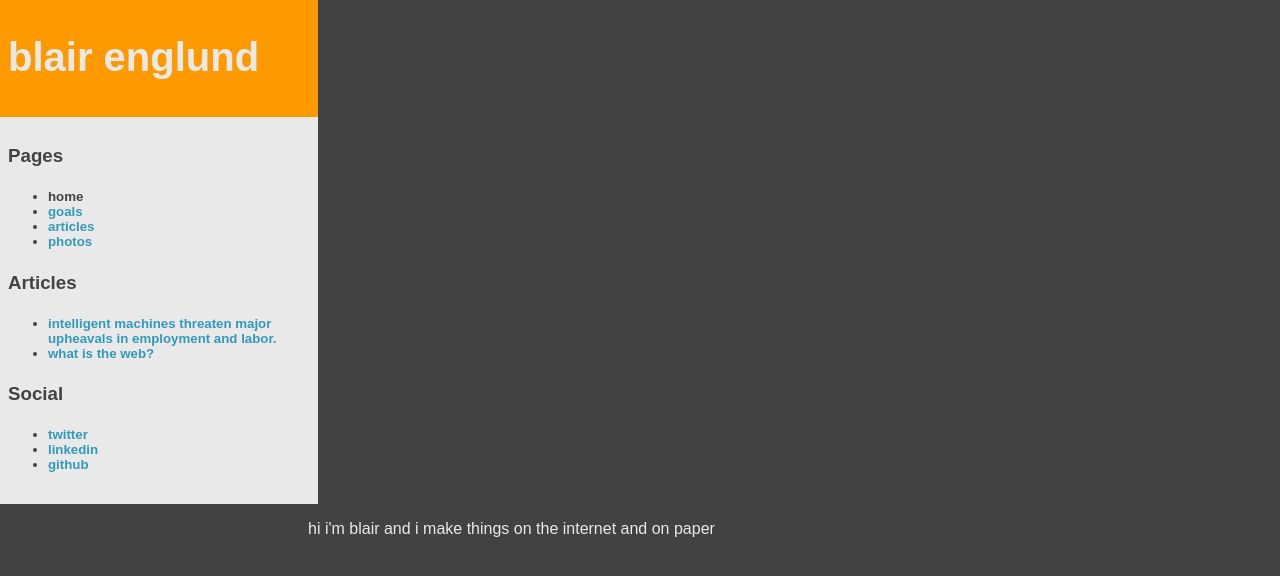
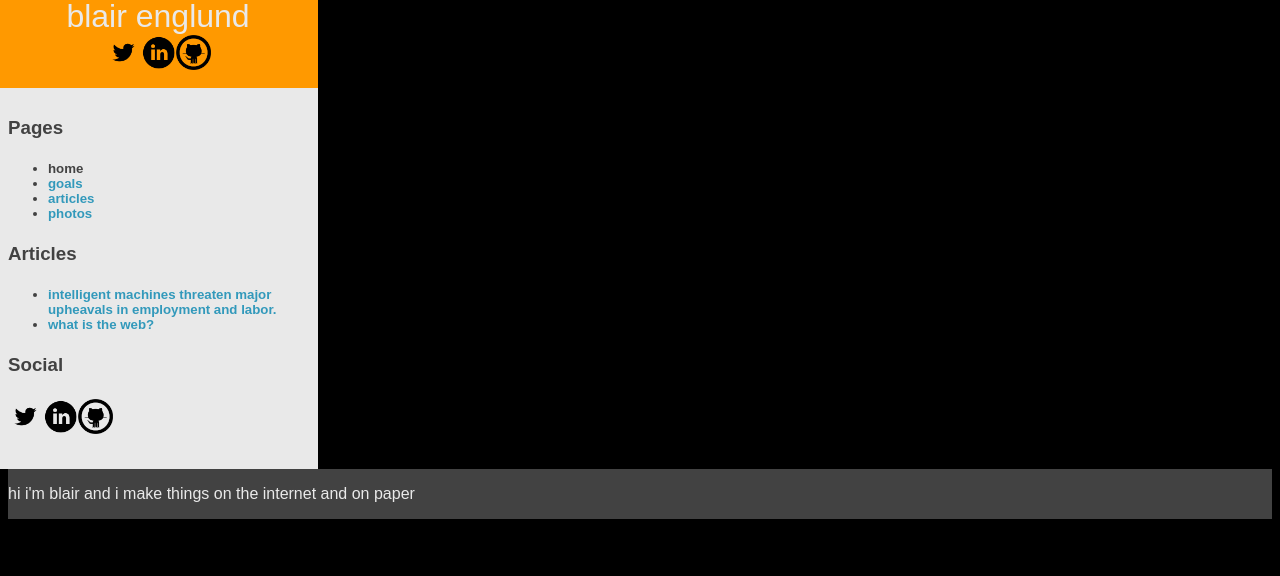
Before and after one commit to blairenglund/personal-website, a PHP site: page / in a window 1280 px wide. Shown: the top 576 px of the page. Run offline with PHP 8.4, Linux system fonts and the light colour scheme.

Commit message:
adding some icons

```diff
--- a/ai_and_future_of_labor.php
+++ b/ai_and_future_of_labor.php
@@ -6,7 +6,10 @@
 	<link rel="stylesheet" type="text/css" href="personal-website.css">
 </head>
 <body>
-	<div class="header"><h1><a href="index.php">blair englund</a></h1></div>
+	<div class="flex-container">
+		<div class="header">
+			<a href="index.php">blair englund</a>
+		</div>
 
 		<div class="navbar">
 			<?php include 'php/navbar.php' ?>
@@ -23,6 +26,7 @@
 			Self-driving vehicles have already hit the road and it may not be long until most or all travel and shipping is automated. This could lead to unemployment rates that would rival those of the Great Depression. The key to overcoming such a crisis? Providing relief and retraining for the economically displaced. In 1933, Roosevelt's New Deal helped rebuild the economy and the United States' infrastructure by putting the unemployed to work in programs like the Public Works Administration.<br><br>
 			"We need to update the New Deal for the 21st century and establish a trainee program for the new jobs artificial intelligence will create." says Ng. While old jobs will disappear, countless new jobs we can't imagine will be created. A proactive approach to training people for those jobs is necessary to make the transition to an era of machine-intelligence a smooth one.</p>
 		</div>
+	</div>
 
 </body>
 </html>
--- a/goals.php
+++ b/goals.php
@@ -6,7 +6,10 @@
 	<link rel="stylesheet" type="text/css" href="personal-website.css">
 </head>
 <body>
-	<div class="header"><h1><a href="index.php">blair englund</a></h1></div>
+	<div class="flex-container">
+		<div class="header">
+			<a href="index.php">blair englund</a>
+		</div>
 
 		<div class="navbar">
 			<?php include 'php/navbar.php' ?>
@@ -27,6 +30,7 @@
 				<li>fold an origami model every day</li>
 			</ul>
 		</div>
+	</div>
 
 </body>
 </html>
--- a/index.php
+++ b/index.php
@@ -5,9 +5,11 @@
 	<title>blair englund</title>
 	<link rel="stylesheet" type="text/css" href="personal-website.css">
 </head>
-<body class="container">
+<body>
+	<div class="flex-container">
 		<div class="header">
-		<h1><a href="index.php">blair englund</a></h1>
+			<a href="index.php">blair englund</a><br>
+			<?php include 'php/social.php' ?>
 		</div>
 
 		<div class="navbar">
@@ -17,6 +19,7 @@
 		<div class="content">
 			<p>hi i'm blair and i make things on the internet and on paper</p>
 		</div>
+	</div>
 
 </body>
 </html>
--- a/personal-website.css
+++ b/personal-website.css
@@ -1,5 +1,5 @@
 body {
-	background-color: #424242;
+	background-color: #000000;
 	font-family: Trebuchet, sans-serif;
 	color: black;
 }
@@ -14,9 +14,11 @@ a:visited {
 	color: #329900;
 }
 
-.container {
+.flex-container {
 	display: flex;
-	flex-direction: column;
+	flex-flow: wrap column;
+	align-items: stretch;
+	margin-top: -10px;
 }
 
 .header {
@@ -24,11 +26,13 @@ a:visited {
 	background-color: #FF9900;
 	font-family: Trebuchet, sans-serif;
 	color: #51B4D4;
-	font-size: 15pt;
+	font-size: 2em;
 	text-decoration: none;
 	padding: 10px;
 	margin-top: -10px;
 	margin-left: -10px;
+	text-align: center;
+	flex: none;
 }
 
 .header a {
@@ -59,6 +63,6 @@ a:visited {
 }
 
 .content{
+	background-color: #424242 ;
 	color: #E9E9E9;
-	margin-left: 300px;
 }
--- a/photos.php
+++ b/photos.php
@@ -6,7 +6,10 @@
 	<link rel="stylesheet" type="text/css" href="personal-website.css">
 </head>
 <body>
-	<div class="header"><h1><a href="index.php">blair englund</a></h1></div>
+	<div class="flex-container">
+		<div class="header">
+			<a href="index.php">blair englund</a>
+		</div>
 
 		<div class="navbar">
 			<?php include 'php/navbar.php' ?>
@@ -16,6 +19,7 @@
 			<h3>This is a random .gif</h3>
 			<?php include 'php/slideshow/randomslideshow.php' ?>
 		</div>
+	</div>
 
 </body>
 </html>
--- a/php/social.php
+++ b/php/social.php
@@ -1,6 +1,4 @@
-<ul>
 	<?php
-		$links = array("twitter"=> "https://twitter.com/blairenglund", "linkedin"=> "https://www.linkedin.com/in/blairenglund", "github"=> "https://github.com/blairenglund");
-		foreach ($links as $page => $address) {echo "<li><a href=".$address.">".$page."</a></li>";}
+		$links = array("php/icons/icon_twitter_black.png"=> "https://twitter.com/blairenglund", "php/icons/icon_linkedin_black.png"=> "https://www.linkedin.com/in/blairenglund", "php/icons/icon_git_black.png"=> "https://github.com/blairenglund");
+		foreach ($links as $img => $address) {echo "<a href=".$address."><img src=".$img." height=35px ></a>";}
 	?>
-</ul>
--- a/what_is_the_web.php
+++ b/what_is_the_web.php
@@ -6,7 +6,10 @@
 	<link rel="stylesheet" type="text/css" href="personal-website.css">
 </head>
 <body>
-	<div class="header"><h1><a href="index.php">blair englund</a></h1></div>
+	<div class="flex-container">
+		<div class="header">
+			<a href="index.php">blair englund</a>
+		</div>
 
 		<div class="navbar">
 			<?php include 'php/navbar.php' ?>
@@ -29,6 +32,7 @@
 				Berners-Lee created the World Wide Web by creating a system for storing and displaying pages of text, and then linking to other pages within the text (called <em>hypertext</em>). These connections form the web part of the World Wide Web. These pages of text contain code called <em>hypertext markup language</em> or HTML, also created by Berners-Lee. HTML is the standard in creating webpages and displaying them correctly on a browser. Berners-Lee and his team at CERN also developed <em>hypertext transfer protocall</em> or HTTP, the system by which we move between pages. The final part of the system developed by Berners-Lee at CERN was to create a URI (<em>universal resource indicator</em>) system he called a URL (yes it is confusing). The <em>universal resource locator</em> is the address we use to find the pages we want to connect to. URLs use a domain and a syntax that defines pages' location with slashes.
 			</p>
 		</div>
+	</div>
 
 </body>
 </html>
```
Also changed, not shown: articles.php (+10 -6 lines), php/icons/icon_facebook_black.png (renamed from icons/icon_facebook_black.png), php/icons/icon_git_black.png (renamed from icons/icon_git_black.png), php/icons/icon_linkedin_black.png (renamed from icons/icon_linkedin_black.png), php/icons/icon_twitter_black.png (renamed from icons/icon_twitter_black.png), 3 other files. Lines whose indentation alone changed are shown as unchanged.
